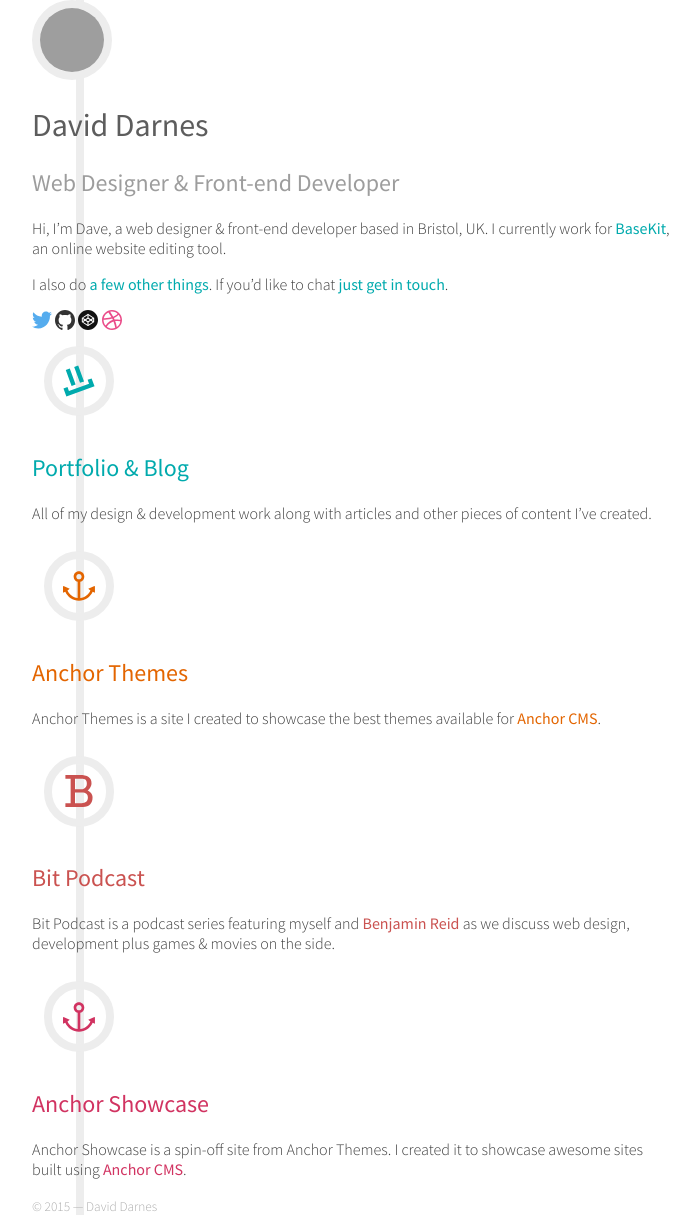
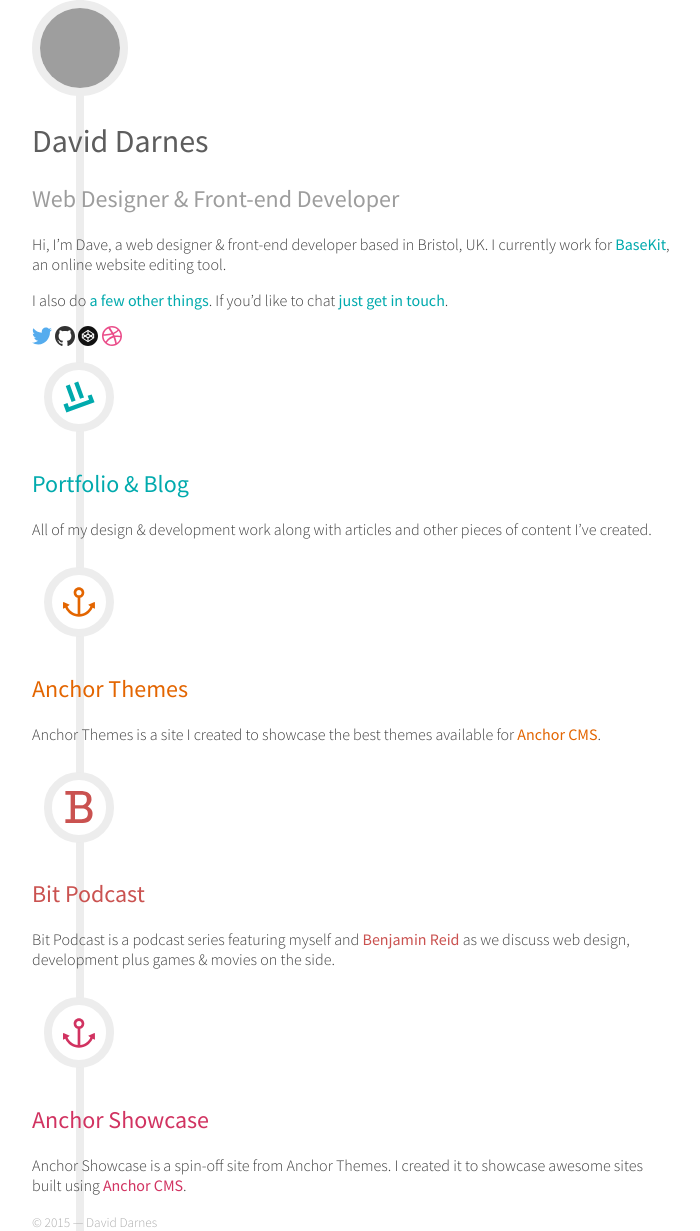
Before and after one commit to daviddarnes/darn.es, a Jekyll site: the page built from index.md, in a window 1280 px wide. Shown: the whole page, without its empty margins (288-988 px from the left). Built offline with Jekyll 4.4.1, drawn with Linux system fonts in a browser that asks for light colours; grey boxes are pictures that could not be loaded.

Commit message:
Makes avatar bigger and circle background white

```diff
--- a/css/styles.scss
+++ b/css/styles.scss
@@ -3,6 +3,7 @@
 ---
 
 // Variables
+$color--background: #ffffff;
 $color--link: #00AAAD;
 $color--heading: #5D5D5D;
 $color--subheading: #9D9D9D;
@@ -60,7 +61,7 @@
 }
 
 .avatar {
-    width: 4rem;
+    width: 5rem;
 }
 
 svg {
@@ -100,6 +101,7 @@
     line-height: 0;
     &--circle {
         border: $width--keyline solid $color--keyline;
+        background: $color--background;
         border-radius: 100%;
         overflow: hidden;
     }
```
